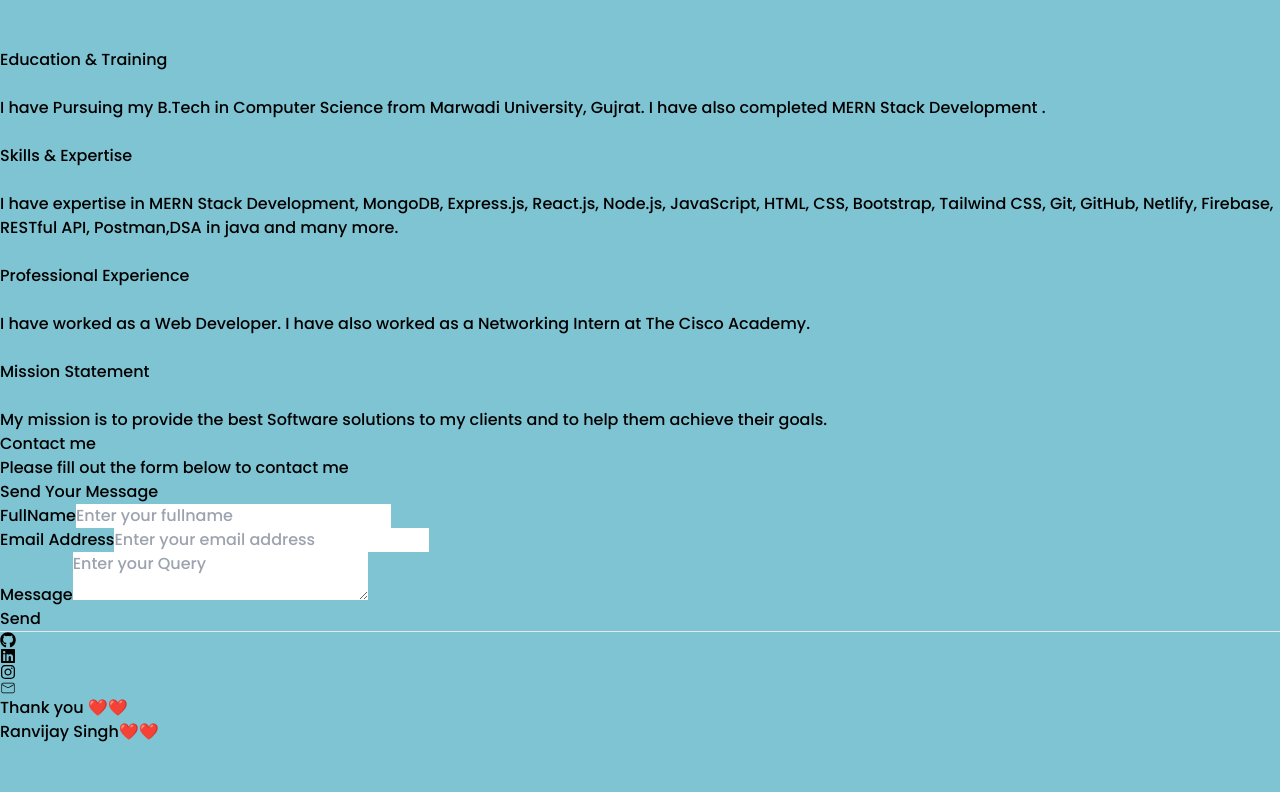
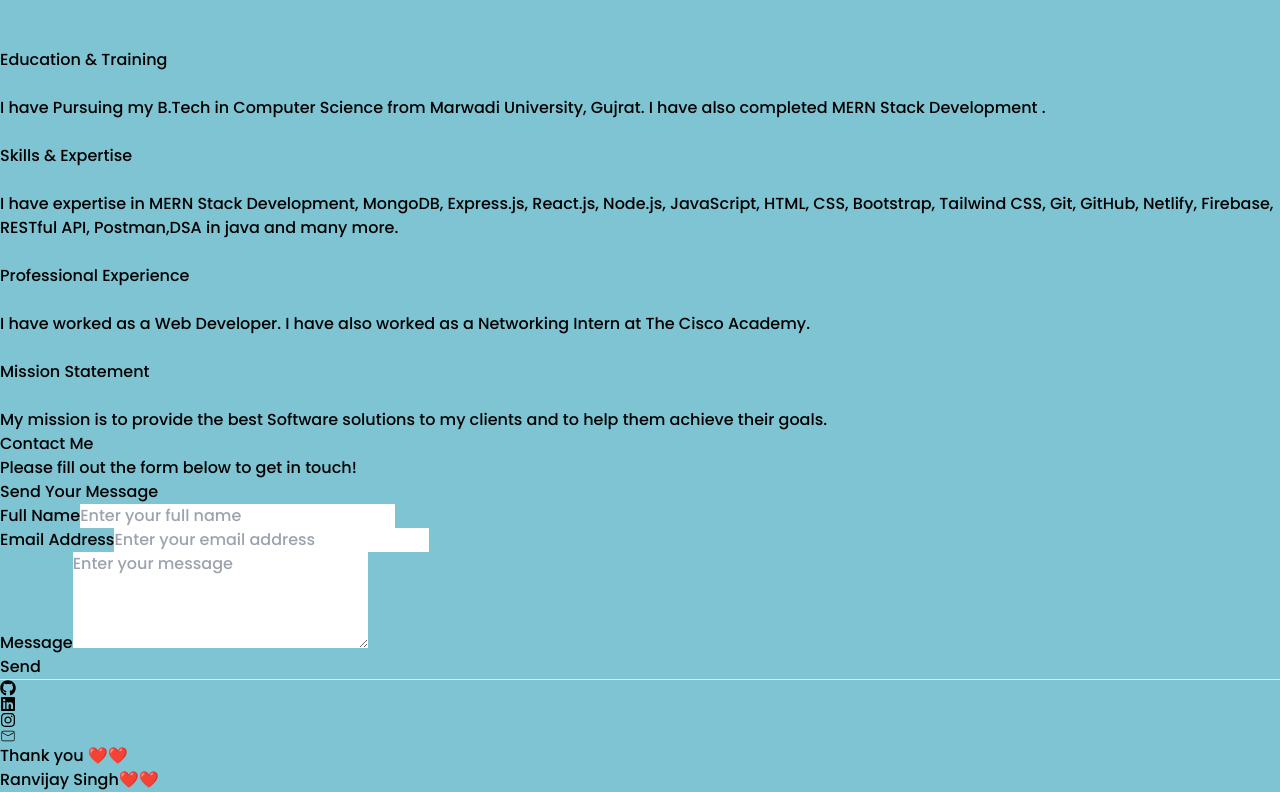
Before and after one commit to KUSHWAHA-RANVIJAY-SINGH/Portfolio, a React (Vite) app: page / in a window 1280 px wide. Shown: the part 1702-2494 px from the top of the page. Before the commit the page ends 2446 px from the top, so only its background shows below. Built offline with nearby package versions, Linux system fonts and the light colour scheme.

Commit message:
filed change

```diff
--- a/src/components/Contact.jsx
+++ b/src/components/Contact.jsx
@@ -7,7 +7,7 @@
   const {
     register,
     handleSubmit,
-
+    reset, // Function to reset the form fields
     formState: { errors },
   } = useForm();
 
@@ -19,64 +19,66 @@
     };
     try {
       await axios.post("https://getform.io/f/bxooepda", userInfo);
-      toast.success("Your message has been sent");
+      toast.success("Your message has been sent!");
+      reset(); // Clears the form fields
     } catch (error) {
-      console.log(error);
-      toast.error("Something went wrong");
+      console.error(error);
+      toast.error("Something went wrong. Please try again.");
     }
   };
+
   return (
     <>
       <div
         name="Contact"
         className="max-w-screen-2xl container mx-auto px-4 md:px-20 my-16"
       >
-        <h1 className="text-3xl font-bold mb-4">Contact me</h1>
-        <span>Please fill out the form below to contact me</span>
-        <div className=" flex flex-col items-center justify-center mt-5">
+        <h1 className="text-3xl font-bold mb-4">Contact Me</h1>
+        <span>Please fill out the form below to get in touch!</span>
+        <div className="flex flex-col items-center justify-center mt-5">
           <form
             onSubmit={handleSubmit(onSubmit)}
-            // action="https://getform.io/f/bxooepda"
-            // method="POST"
             className="bg-slate-200 w-96 px-8 py-6 rounded-xl"
           >
             <h1 className="text-xl font-semibold mb-4">Send Your Message</h1>
+
+            {/* Full Name Input */}
             <div className="flex flex-col mb-4">
-              <label className="block text-gray-700">FullName</label>
+              <label className="block text-gray-700">Full Name</label>
               <input
                 {...register("name", { required: true })}
-                className="shadow rounded-lg appearance-none border  py-2 px-3 text-gray-700 leading-tight focus:outline-none focus:shadow-outline"
-                id="name"
-                name="name"
+                className="shadow rounded-lg appearance-none border py-2 px-3 text-gray-700 leading-tight focus:outline-none focus:shadow-outline"
                 type="text"
-                placeholder="Enter your fullname"
+                placeholder="Enter your full name"
               />
-              {errors.name && <span>This field is required</span>}
+              {errors.name && <span className="text-red-500 text-sm">This field is required</span>}
             </div>
+
+            {/* Email Input */}
             <div className="flex flex-col mb-4">
               <label className="block text-gray-700">Email Address</label>
               <input
                 {...register("email", { required: true })}
-                className="shadow rounded-lg appearance-none border  py-2 px-3 text-gray-700 leading-tight focus:outline-none focus:shadow-outline"
-                id="email"
-                name="email"
-                type="text"
+                className="shadow rounded-lg appearance-none border py-2 px-3 text-gray-700 leading-tight focus:outline-none focus:shadow-outline"
+                type="email"
                 placeholder="Enter your email address"
               />
-              {errors.email && <span>This field is required</span>}
+              {errors.email && <span className="text-red-500 text-sm">This field is required</span>}
             </div>
+
+            {/* Message Input */}
             <div className="flex flex-col mb-4">
               <label className="block text-gray-700">Message</label>
               <textarea
                 {...register("message", { required: true })}
-                className="shadow rounded-lg appearance-none border  py-2 px-3 text-gray-700 leading-tight focus:outline-none focus:shadow-outline"
-                id="message"
-                name="message"
-                type="text"
-                placeholder="Enter your Query"
+                className="shadow rounded-lg appearance-none border py-2 px-3 text-gray-700 leading-tight focus:outline-none focus:shadow-outline"
+                rows="4"
+                placeholder="Enter your message"
               />
-              {errors.message && <span>This field is required</span>}
+              {errors.message && <span className="text-red-500 text-sm">This field is required</span>}
             </div>
+
+            {/* Submit Button */}
             <button
               type="submit"
               className="bg-black text-white rounded-xl px-3 py-2 hover:bg-slate-700 duration-300"
```
